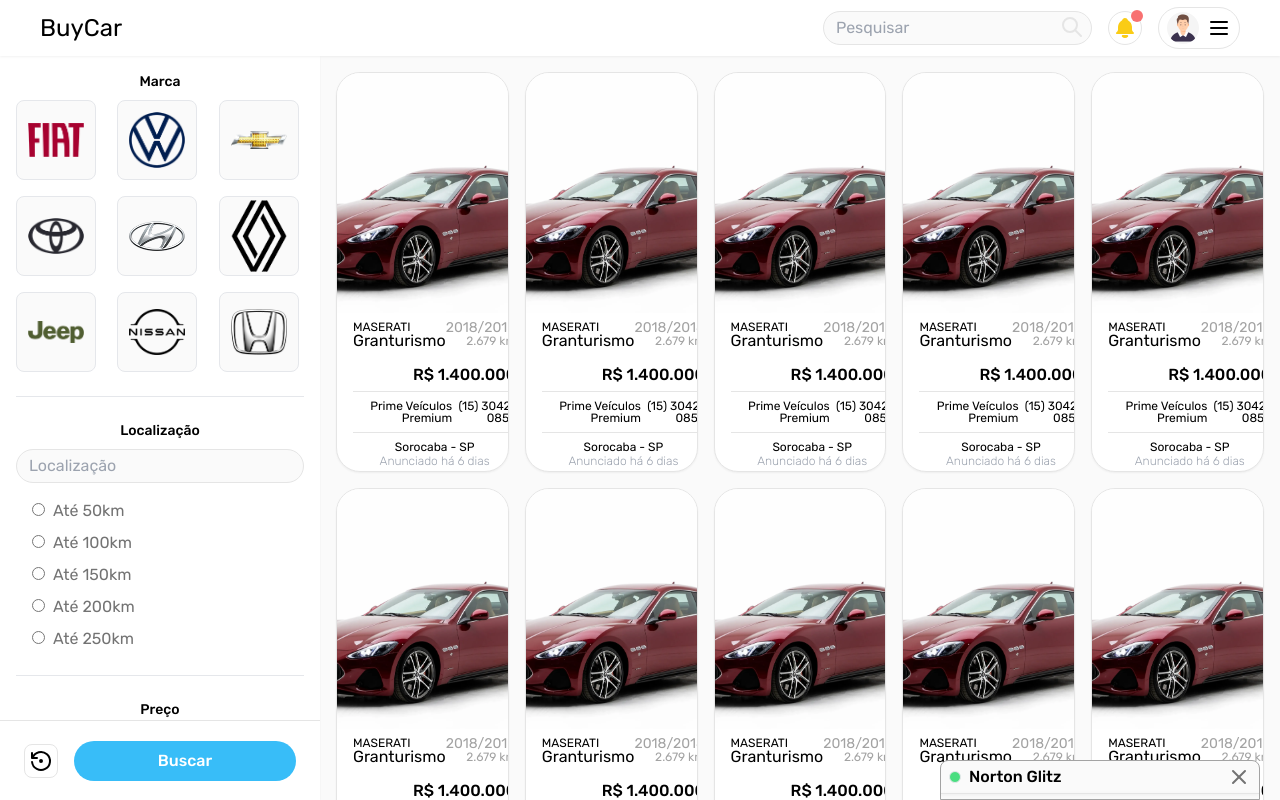
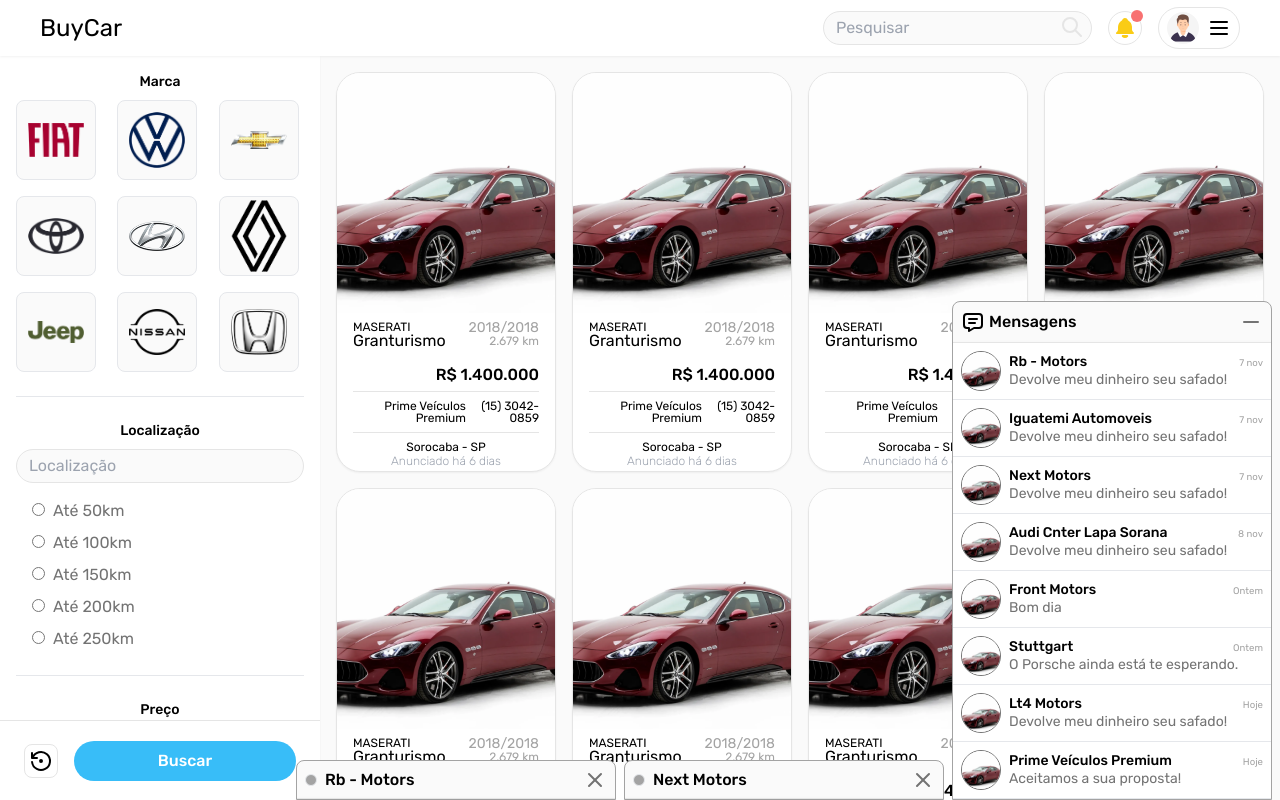
Before and after one commit to nortonglitz/buy-car, a Next.js app: page / in a window 1280 px wide. Built offline with nearby package versions, Linux system fonts and the light colour scheme.

Commit message:
add messenger

```diff
--- a/app/(home)/filter.tsx
+++ b/app/(home)/filter.tsx
@@ -6,7 +6,8 @@
     return (
         <aside
             className="
-                w-80
+                w-72
+                xl:w-80
                 bg-white
                 pt-4
                 px-4
@@ -192,7 +193,8 @@
                     bottom-0
                     bg-white
                     z-10
-                    w-80
+                    w-72
+                    xl:w-80
                     left-0
                     h-20
                     px-6
--- a/app/(home)/page.tsx
+++ b/app/(home)/page.tsx
@@ -1,6 +1,7 @@
 import { Filter } from "./filter"
 import { Card } from "./card"
-import { Messenger } from "@/components";
+import { MessageBox } from "@/components"
+import { Messenger } from "@/components"
 
 export default function Home() {
 
@@ -9,13 +10,34 @@
   return (
     <>
       <Filter />
-      <main className="absolute left-80 top-14 right-0 pt-4 px-4 grid grid-cols-5 gap-4 bottom-0 overflow-auto">
-        {cards.map((value, index) => {
+      <main
+        className="
+          absolute
+          left-72
+          xl:left-80
+          top-14
+          right-0
+          pt-4
+          px-4
+          grid
+          md:grid-cols-2
+          lg:grid-cols-3
+          xl:grid-cols-4
+          gap-4
+          bottom-0
+          overflow-auto
+        "
+      >
+        {cards.map((_, index) => {
           return (
             <Card key={`car-card-${index}`} href="/listing/123" />
           )
         })}
-        <Messenger />
+        <div className="fixed bottom-0 left-0 right-0 flex justify-end mx-2 gap-2 items-end z-20 h-0">
+          <MessageBox sender="Rb - Motors" />
+          <MessageBox sender="Next Motors" />
+          <Messenger />
+        </div>
       </main>
       <footer className="row-start-3 flex gap-6 flex-wrap items-center justify-center">
       </footer >
--- a/components/index.ts
+++ b/components/index.ts
@@ -1,3 +1,4 @@
 export { Topbar } from "./topbar"
 export { InputText } from "./inputs/text"
+export { MessageBox } from "./messenger/message-box"
 export { Messenger } from "./messenger"
--- a/components/messenger/index.tsx
+++ b/components/messenger/index.tsx
@@ -1,80 +1,75 @@
 "use client"
 
-import { IconSend2, IconX } from "@tabler/icons-react"
+import { IconMessage, IconMinus } from "@tabler/icons-react"
 import { useState } from "react"
+import { sampleCarImgs } from "@/data/sample-car-imgs"
+import Image from "next/image"
 
-const Circle = () => {
-    return (
-        <div
-            className={`
-                border
-                bg-green-400
-                w-3
-                h-3
-                rounded-full
-                mr-2
-            `}
-        />
-    )
+type MessagePreviewProps = {
+    sender: string
+    lastMsg: string
+    msgDate: string // Mudar para Date quando tiver os dados
 }
 
-type MessageProps = {
-    text?: string
-    time?: string
-    self?: boolean
-}
-
-const Message = ({
-    text,
-    time,
-    self
-}: MessageProps) => {
+const MessagePreview = ({
+    sender,
+    lastMsg,
+    msgDate
+}: MessagePreviewProps) => {
     return (
-        <div
-            className={`
-                relative
-                text-neutral-800
-                w-fit
-                pl-2
-                pr-9
-                pb-1
-                rounded-md
-                break-words
-                max-w-64
-
-                ${self ? "bg-sky-100" : "bg-gray-100"}
-                ${self ? "self-end" : "self-start"}
-            `}
-        >
-            {text}
-            <span
+        <button
             className="
-                absolute
-                right-[0.3rem]
-                bottom-0
-                text-[0.6rem]
-                text-neutral-500
+                py-2
+                px-2
+                bg-white
+                flex
+                items-center
+                gap-2
+                border-b
+                [&:hover]:bg-neutral-100
             "
         >
-                {time}
-            </span>
+            <Image
+                src={sampleCarImgs[0]}
+                alt="avatar-imgs-1"
+                width={400}
+                height={400}
+                className="w-10 h-10 rounded-full border border-neutral-500 object-cover"
+            />
+            <div
+                className="
+                    flex
+                    flex-col
+                    text-left
+                    text-sm
+                    overflow-hidden
+                    gap-1
+                    w-full
+
+                    [&_p]:truncate
+                    [&_p]:leading-none
+                "
+            >
+                <div className="flex items-baseline justify-between">
+                    <p className="font-medium">{sender}</p>
+                    <p className="text-[0.6rem] text-neutral-400">{msgDate}</p>
                 </div>
+                <p className="text-neutral-500">{lastMsg}</p>
+            </div>
+        </button>
     )
 }
 
 export const Messenger = () => {
 
-    const [open, setOpen] = useState(false)
+    const [open, setOpen] = useState(true)
 
     return (
-        <>
         <div
             className={`
-                    fixed
-                    bottom-0
-                    right-5
                 w-80
-                    ${open ? "h-80" : "h-10"}
+                ${open ? "h-fit" : "h-10"}
+                h-10
                 z-20
                 bg-neutral-50
                 rounded-t-lg
@@ -86,9 +81,7 @@
         >
             <button
                 className="
-                        flex
-                        items-center
-                        justify-between
+                    text-center
                     font-medium
                     px-2
                     py-1
@@ -97,45 +90,27 @@
                 "
                 onClick={() => setOpen(!open)}
             >
-                    <div className="flex items-center">
-                        <Circle />
-                        Norton Glitz
+                <div className="flex justify-between gap-1">
+                    <div className="flex gap-1">
+                        <IconMessage />
+                        Mensagens
                     </div>
-                    <IconX
-                        className="
-                            transition
-                            text-neutral-500
-                            [&:hover]:text-black
-                        "
-                    />
+                    {open && <IconMinus className="text-neutral-500 [&:hover]:text-black" />}
+                </div>
             </button>
             <hr className="border-neutral-200 shadow" />
-                <div className="h-56 px-2 pt-3 gap-2 flex flex-col overflow-auto">
-                    <Message text="Bom dia, tudo bem?" self time="08:37" />
-                    <Message text="Bom dia, tudo e você?" time="08:37" />
-                    <Message text="Também, qual é o valor do carro à vista?" self time="08:38" />
-                    <Message text="Venha aqui conhecer a nossa loja, e fazer um test-drive. O valor é de R$ 87.000." time="08:39" />
+            {open &&
+                <>
+                    <MessagePreview sender="Rb - Motors" lastMsg="Devolve meu dinheiro seu safado!" msgDate="7 nov" />
+                    <MessagePreview sender="Iguatemi Automoveis" lastMsg="Devolve meu dinheiro seu safado!" msgDate="7 nov" />
+                    <MessagePreview sender="Next Motors" lastMsg="Devolve meu dinheiro seu safado!" msgDate="7 nov" />
+                    <MessagePreview sender="Audi Cnter Lapa Sorana" lastMsg="Devolve meu dinheiro seu safado!" msgDate="8 nov" />
+                    <MessagePreview sender="Front Motors" lastMsg="Bom dia" msgDate="Ontem" />
+                    <MessagePreview sender="Stuttgart" lastMsg="O Porsche ainda está te esperando." msgDate="Ontem" />
+                    <MessagePreview sender="Lt4 Motors" lastMsg="Devolve meu dinheiro seu safado!" msgDate="Hoje" />
+                    <MessagePreview sender="Prime Veículos Premium" lastMsg="Aceitamos a sua proposta!" msgDate="Hoje" />
+                </>
+            }
         </div>
-                <div className="flex items-center mx-2 gap-1 h-14">
-                    <input
-                        type="text"
-                        placeholder="Mensagem"
-                        className="
-                            rounded-full
-                            shadow
-                            bg-sky-50
-                            py-1
-                            px-3
-                            border
-                            border-neutral-400
-                            flex-1
-                        "
-                    />
-                    <button className="bg-sky-400 text-white rounded-full p-1 [&:active]:scale-98">
-                        <IconSend2 />
-                    </button>
-                </div>
-            </div>
-        </>
     )
 }
--- /dev/null
+++ b/components/messenger/message-box/index.tsx
@@ -0,0 +1,151 @@
+"use client"
+
+import { IconMinus, IconSend2, IconX } from "@tabler/icons-react"
+import { useState } from "react"
+
+type Status = {
+    online?: boolean
+}
+
+const Status = ({
+    online
+}: Status) => {
+    return (
+        <div
+            className={`
+                border
+                ${online ? "bg-green-400" : "bg-neutral-400"}
+                w-3
+                h-3
+                rounded-full
+                mr-2
+            `}
+        />
+    )
+}
+
+type MessageProps = {
+    text?: string
+    time?: string
+    self?: boolean
+}
+
+const Message = ({
+    text,
+    time,
+    self
+}: MessageProps) => {
+    return (
+        <div
+            className={`
+                relative
+                text-neutral-800
+                w-fit
+                pl-2
+                pr-9
+                pb-1
+                rounded-md
+                break-words
+                max-w-64
+
+                ${self ? "bg-sky-100" : "bg-gray-100"}
+                ${self ? "self-end" : "self-start"}
+            `}
+        >
+            {text}
+            <span
+                className="
+                absolute
+                right-[0.3rem]
+                bottom-0
+                text-[0.6rem]
+                text-neutral-500
+            "
+            >
+                {time}
+            </span>
+        </div>
+    )
+}
+
+type MessageBox = {
+    sender: string
+    online?: boolean
+}
+
+export const MessageBox = ({
+    sender,
+    online
+}: MessageBox) => {
+
+    const [open, setOpen] = useState(false)
+
+    return (
+        <>
+            <div
+                className={`
+                    w-80
+                    ${open ? "h-80" : "h-10"}
+                    z-20
+                    bg-neutral-50
+                    rounded-t-lg
+                    border
+                    border-neutral-400
+                    flex
+                    flex-col
+                `}
+            >
+                <button
+                    className="
+                        flex
+                        items-center
+                        justify-between
+                        font-medium
+                        px-2
+                        py-1
+                        w-full
+                        h-10
+                    "
+                    onClick={() => setOpen(!open)}
+                >
+                    <div className="flex items-center">
+                        <Status online={online} />
+                        {sender}
+                    </div>
+                    {open && <IconMinus className="text-neutral-500 [&:hover]:text-black" />}
+                    {!open && <IconX className="text-neutral-500 [&:hover]:text-black" />}
+                </button>
+                <hr className="border-neutral-200 shadow" />
+                {open &&
+                    <>
+                        <div className="flex-1 px-2 pt-3 gap-2 flex flex-col overflow-auto">
+                            <Message text="Bom dia, tudo bem?" self time="08:37" />
+                            <Message text="Bom dia, tudo e você?" time="08:37" />
+                            <Message text="Também, qual é o valor do carro à vista?" self time="08:38" />
+                            <Message text="Venha aqui conhecer a nossa loja, e fazer um test-drive. O valor é de R$ 87.000." time="08:39" />
+                        </div>
+                        <div className="flex items-center mx-2 gap-1 h-14">
+                            <input
+                                type="text"
+                                placeholder="Mensagem"
+                                className="
+                                rounded-full
+                                shadow
+                                bg-sky-50
+                                py-1
+                                px-3
+                                border
+                                border-neutral-400
+                                flex-1
+                            "
+                            />
+                            <button className="bg-sky-400 text-white rounded-full p-1 [&:active]:scale-98">
+                                <IconSend2 />
+                            </button>
+                        </div>
+                    </>
+                }
+            </div>
+        </>
+    )
+}
```
Lines whose indentation alone changed are shown as unchanged.
